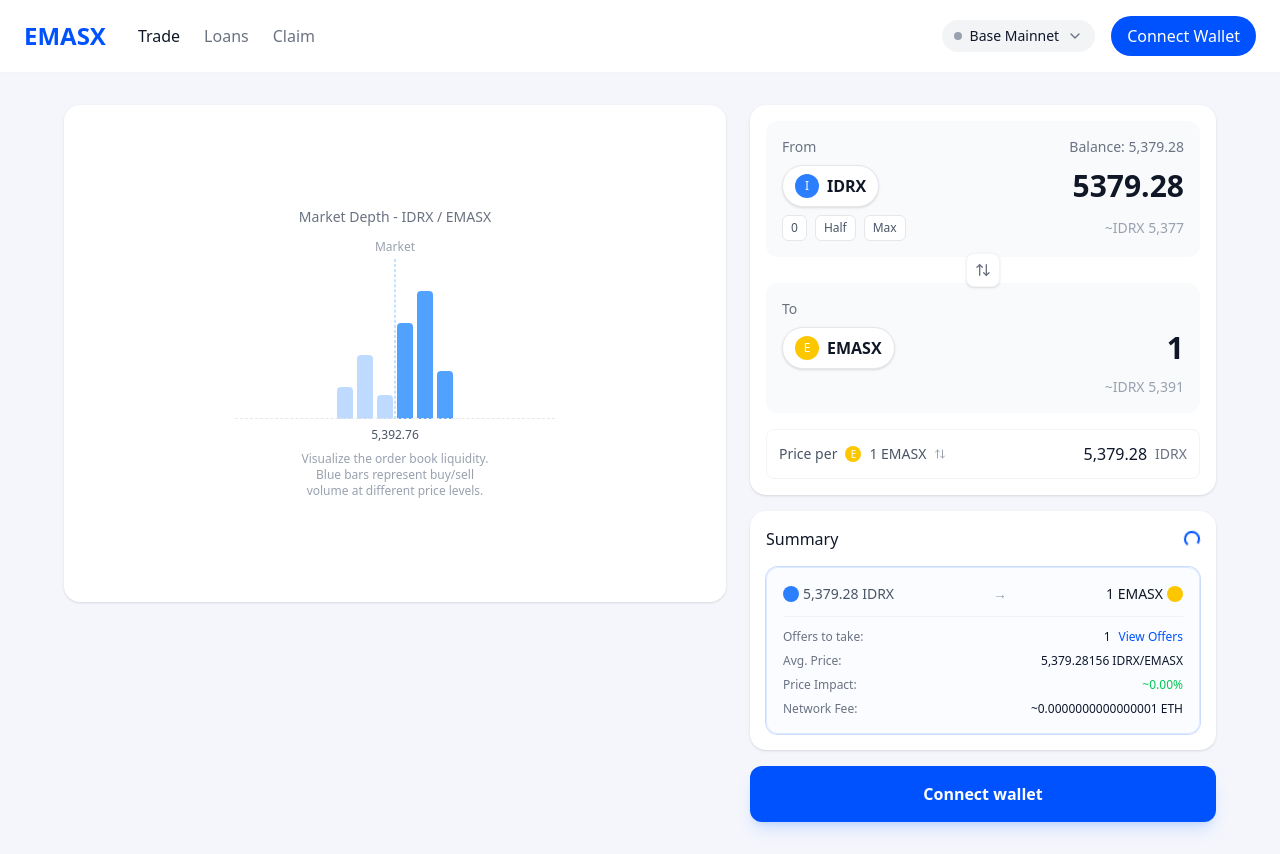
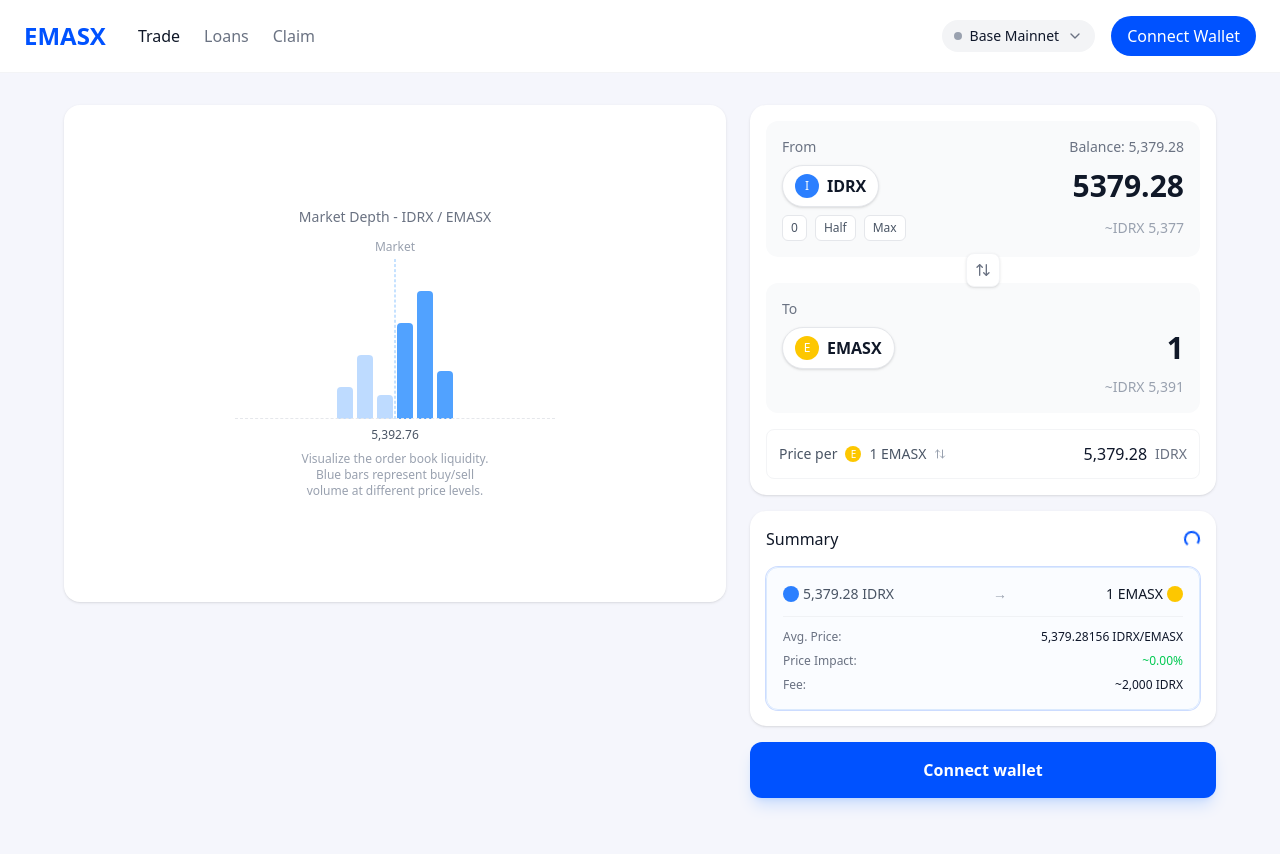
Before and after one commit to youvandra/xantam, a React (Vite) app: page / in a window 1280 px wide. After the commit the page ends 830 px from the top, so only its background shows below. Built offline with nearby package versions, Linux system fonts and the light colour scheme.

Commit message:
fix(SwapCard): remove offers display and update fee label/amount

```diff
--- a/src/components/SwapCard.tsx
+++ b/src/components/SwapCard.tsx
@@ -138,13 +138,6 @@ export default function SwapCard() {
 
           <div className="space-y-2 pt-3 border-t border-gray-200/50">
             <div className="flex justify-between text-xs">
-              <span className="text-gray-500">Offers to take:</span>
-              <div className="flex items-center gap-2">
-                <span className="font-medium">1</span>
-                <span className="text-primary cursor-pointer hover:underline">View Offers</span>
-              </div>
-            </div>
-            <div className="flex justify-between text-xs">
               <span className="text-gray-500">Avg. Price:</span>
               <span className="font-medium">5,379.28156 IDRX/EMASX</span>
             </div>
@@ -153,8 +146,8 @@ export default function SwapCard() {
               <span className="font-medium text-green-500">~0.00%</span>
             </div>
             <div className="flex justify-between text-xs">
-              <span className="text-gray-500">Network Fee:</span>
-              <span className="font-medium">~0.0000000000000001 ETH</span>
+              <span className="text-gray-500">Fee:</span>
+              <span className="font-medium">~2,000 IDRX</span>
             </div>
           </div>
         </div>
```
